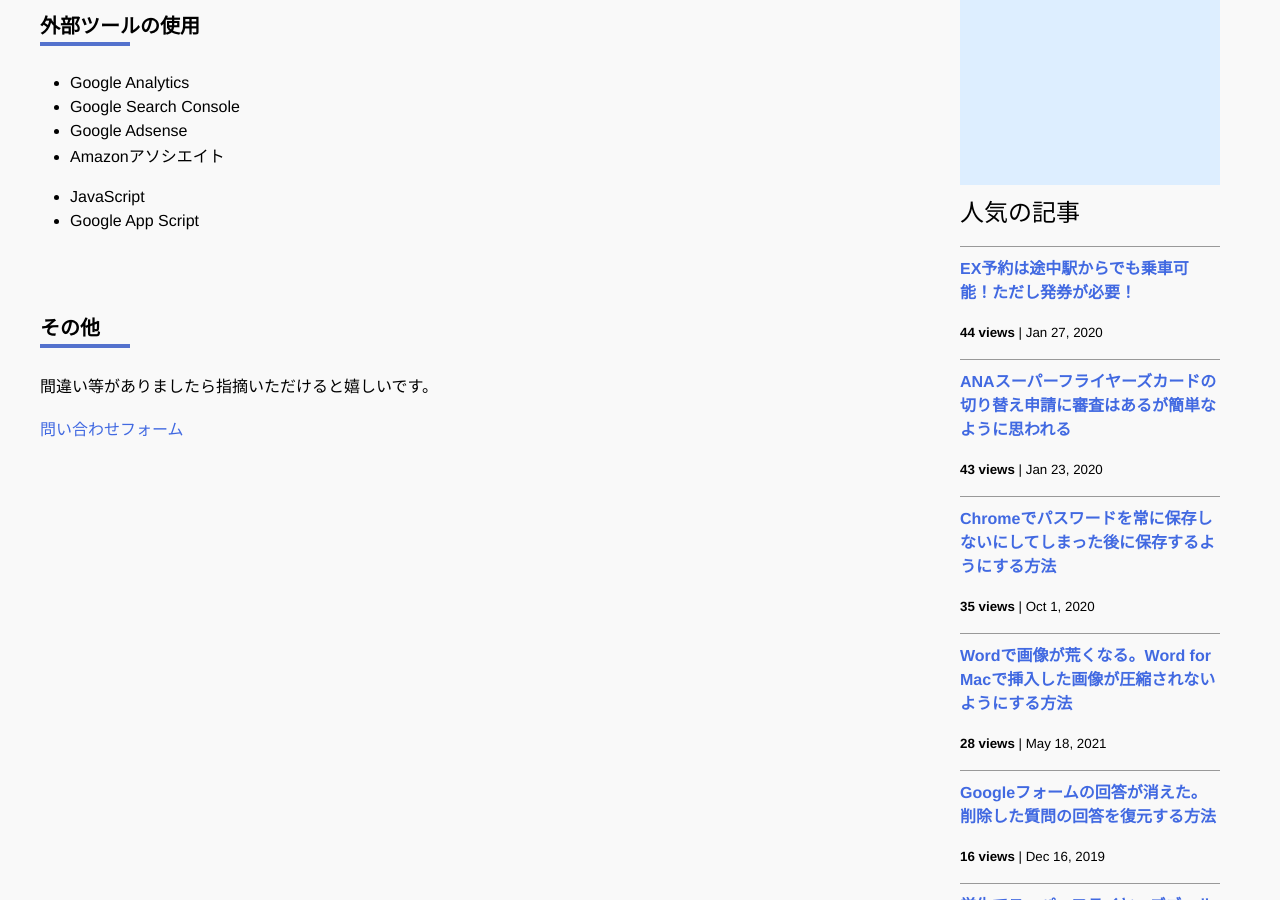
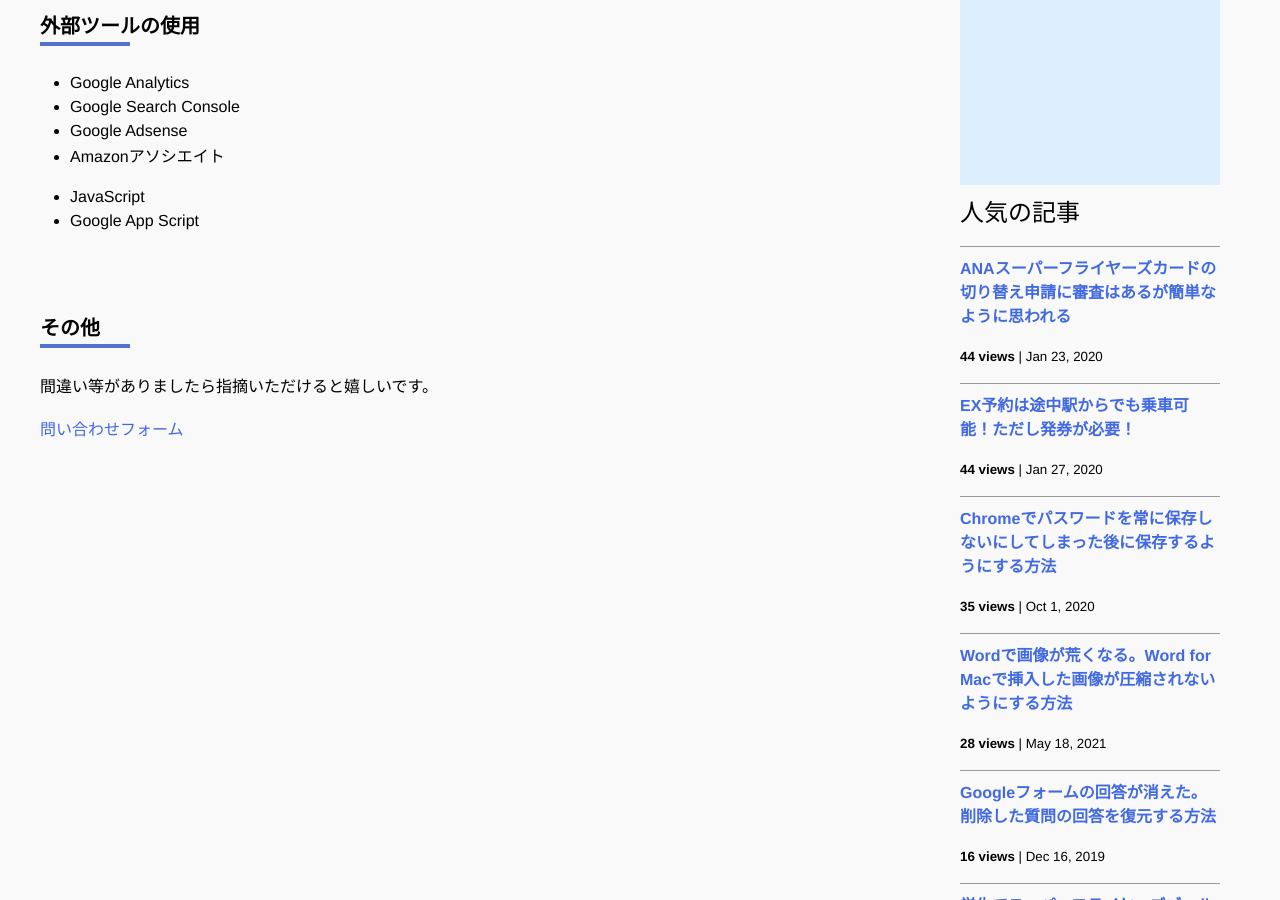
Before and after one commit to iwanaminami/shoyaiwaname, a Jekyll site: the page built from about.markdown, in a window 1280 px wide and 900 px high, scrolled down 628 px. Built offline with Jekyll 4.4.1, drawn with Linux system fonts in a browser that asks for light colours; nearby versions of some CDN libraries; comment, search, counter and statistics services are not loaded.

Commit message:
chore(ga): update _data/popularposts.yml 20260415-0752

```diff
--- a/_data/popularposts.yml
+++ b/_data/popularposts.yml
@@ -1,8 +1,8 @@
 side:
   - view: 44
+    url: "/2020/01/23/sfc-judge.html"
+  - view: 44
     url: "/2020/01/27/ex-rideontheway.html"
-  - view: 43
-    url: "/2020/01/23/sfc-judge.html"
   - view: 35
     url: "/2020/10/01/googlepassword.html"
   - view: 28
```
